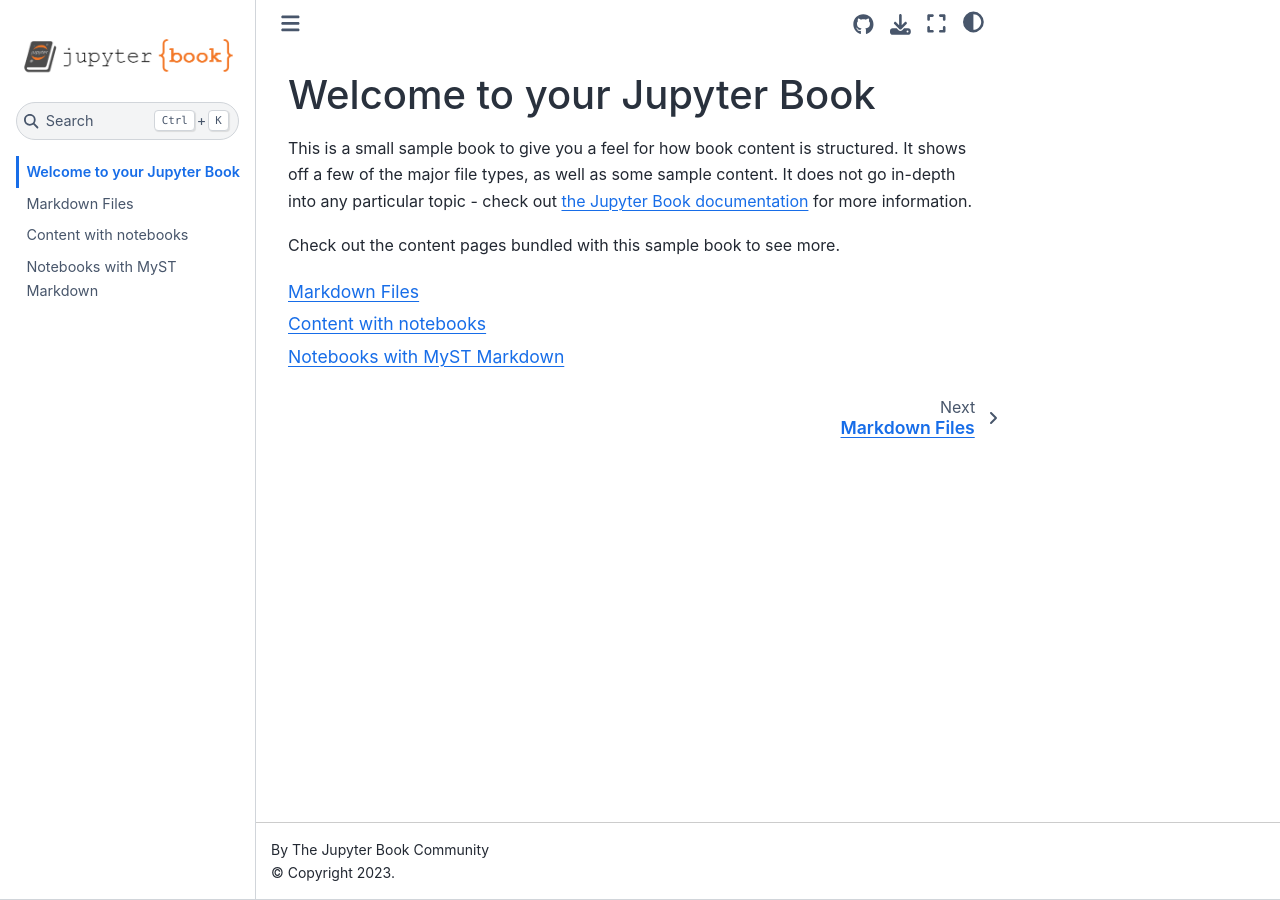
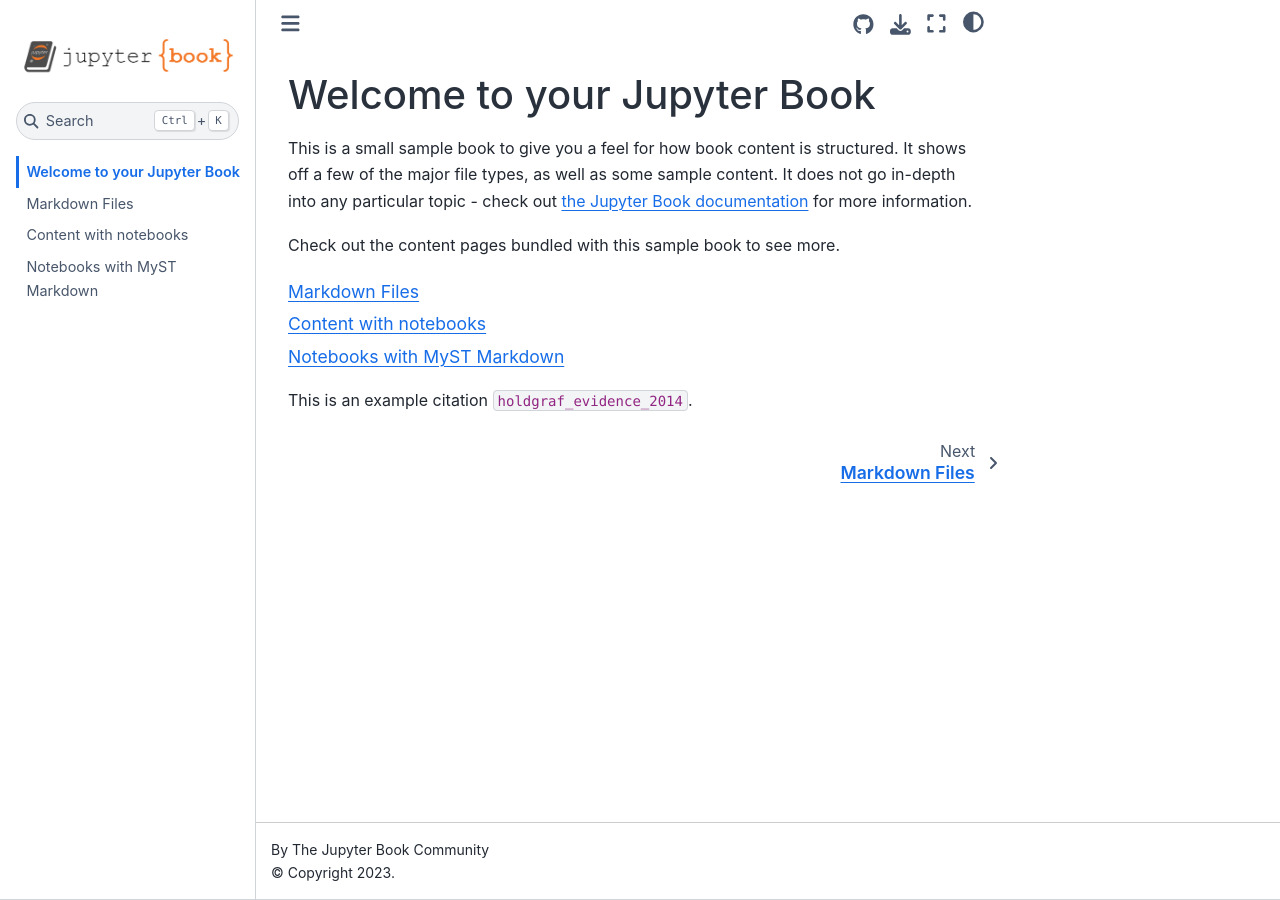
Before and after one commit to smp4/execalc, a Jupyter Book: the page built from book/intro.md, in a window 1280 px wide. Built offline with Jupyter Book 1.0.4 settings and Sphinx 7.4.7 and the Sphinx Book theme 1.1.4, drawn with Linux system fonts in a browser that asks for light colours; cross-references to code outside the pages are shown as plain code; some of the changed lines change nothing that is shown.

Commit message:
test citation

````diff
--- a/book/_config.yml
+++ b/book/_config.yml
@@ -30,3 +30,7 @@
 html:
   use_issues_button: true
   use_repository_button: true
+
+sphinx:
+  config:
+    bibtex_reference_style: author_year
--- a/book/intro.md
+++ b/book/intro.md
@@ -9,3 +9,5 @@
 
 ```{tableofcontents}
 ```
+
+This is an example citation {cite}`holdgraf_evidence_2014`.
````
